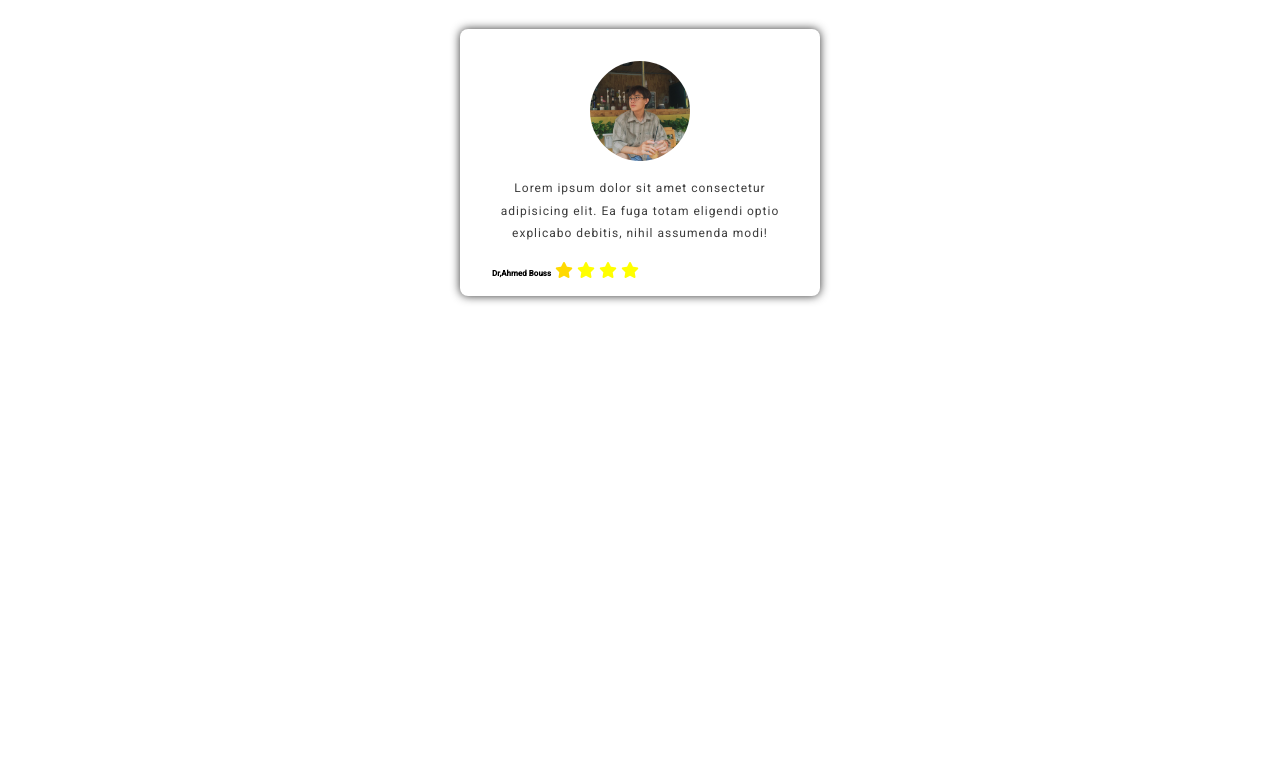
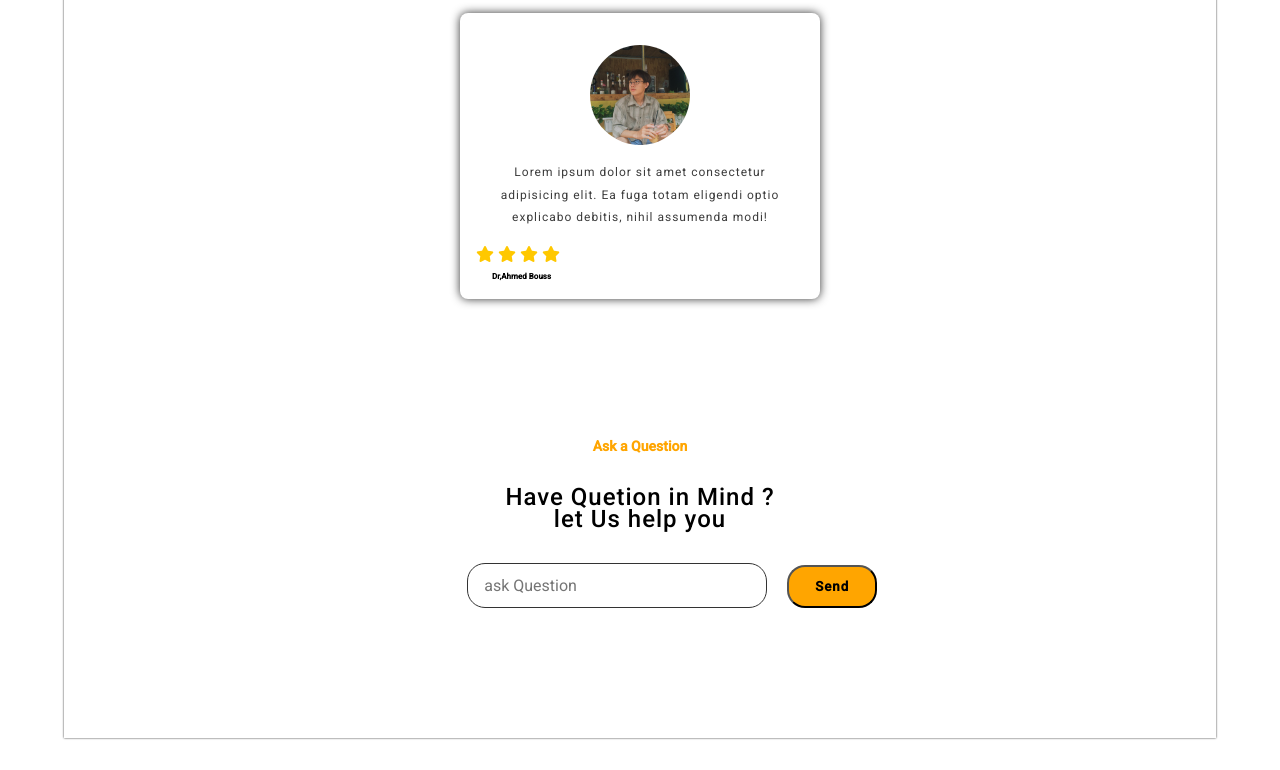
Before and after one commit to abdelhak-org/FoodLeferungApp, a plain HTML site: page index.html in a window 1280 px wide. Shown: the part 3415-4185 px from the top of the page. Before the commit the page ends 3743 px from the top, so only its background shows below. Drawn offline with Linux system fonts and the light colour scheme.

Commit message:
add some detail

```diff
--- a/index.html
+++ b/index.html
@@ -15,6 +15,7 @@
 </head>
 <body>
  <div class="container">
+  <!--  start  navbar -->
     <div class="navbar">
      <span class="logo"> Foodie </span>
      <ul >
@@ -25,8 +26,12 @@
         <li >  buy now </li>
         <li>   Booking Now </li>
      </ul>
+    </div>
 
-    </div>
+      <!-- end navbar -->
+      <!--  start intro section -->
+
+
     <section  class="introduction">
         <div class="intro-content">
         <h3> Your Favourite Food <br> Hot & Fresh<h3>
@@ -39,6 +44,10 @@
 
 
     </section>
+      <!-- end intro section -->
+      <!-- start contact section -->
+
+
     <section class="contact-section">
     <div class="opened">
         <i class="fa fa-home fa-2x" style="color:orange"></i>
@@ -56,6 +65,10 @@
         <span>Working Hours</span>
     </div>
     </section>
+
+      <!--end contact section  -->
+      <!-- start about section  -->
+
 
     <section class=" flex about ">
 
@@ -75,9 +88,10 @@
         </div>
         </div>
 
+    </section>
+          <!-- end about section  -->
 
-
-    </section>
+          <!--  start work section -->
     <section class="work">
         <div class="work-intro">
             <h6> work</h6>
@@ -105,8 +119,11 @@
                 </div>
         </div>
 
+    </section>
+        <!-- end work  -->
+        <!-- start menu -->
 
-    </section>
+
     <section class="menu">
         <div class="menu-header">
             <h6>Menu</h6>
@@ -198,11 +215,9 @@
           <button>Download More </button>
         </div>
 
-
-
-        </div>
-
     </section>
+       <!-- end menu section -->
+       <!--   -->
 
     <section class="testemonial">
 
@@ -214,20 +229,25 @@
     <div class="review">
       <img src="./assets/review1.jpg" alt="">
       <p>Lorem ipsum dolor sit amet consectetur adipisicing elit. Ea fuga totam eligendi optio explicabo debitis, nihil assumenda modi!</p>
-      <span> Dr,Ahmed Bouss</span>
-      <i class="fa-solid  fa-star" style="color:#ffd900"></i>
-      <i class="fa-solid  fa-star" style="color:yellow"></i>
-      <i class="fa-solid  fa-star" style="color:yellow"></i>
-      <i class="fa-solid  fa-star" style="color:yellow"></i>
+      <i class="fa-solid  fa-star" style="color:hsl(47, 100%, 50%)"></i>
+      <i class="fa-solid  fa-star" style="color:hsl(47, 100%, 50%)"></i>
+      <i class="fa-solid  fa-star" style="color:hsl(47, 100%, 50%)"></i>
+      <i class="fa-solid  fa-star" style="color:hsl(47, 100%, 50%)"></i>
+      <div>
+        <span  > Dr,Ahmed Bouss</span>
+      </div>
+    </div>
 
-
-
-
+    </section>
+    <section class="askus">
+      <h6>Ask a Question</h6>
+    <h2> Have Quetion in Mind ? <br> let Us help you </h2>
+    <input  type="text" placeholder="ask Question "/>
+    <button type="submit">Send</button>
 
     </div>
 
     </section>
-
 
 </div>
 
--- a/style.css
+++ b/style.css
@@ -24,6 +24,7 @@ html{
     overflow: hidden;
     margin: 0px auto;
     box-shadow: 0px 0px 2px #333;
+    margin-bottom: 32px;
 
 }
 
@@ -325,10 +326,6 @@ margin-bottom: 3rem;
 }
 
 
-
-
-
-
 /* end work section*/
 /* start menu section*/
 .container .menu {
@@ -478,10 +475,61 @@ margin-bottom: 3rem;
  color: #272727e6;
  text-align: center;
 
-
 }
 .testemonial .review span{
 font-size: 8px;
 font-weight: 600;
 margin-left: 16px;
+width: fit-content;
 }
+.testemonial .review i{
+    margin: auto;
+    width: fit-content;
+
+}
+.container .askus{
+    width: 100%;
+    height: 300px;
+}
+.container .askus h6{
+    color: orange;
+    font-size: 14px;
+    font-weight: 600;
+    text-align: center;
+    margin-bottom: 2rem;
+}
+
+.container .askus h2{
+    font-weight: 500;
+}
+.container .askus input {
+    margin: 16px;
+    min-width: 300px;
+    display: inline-block;
+    padding: 12px 16px;
+    border: 0.3px solid #333333;
+    font-size: 16px;
+    outline: none;
+    border-radius: 18px;
+    color: #272727d6;
+    margin-left: 35%;
+
+}
+.container .askus button{
+    padding: 12px 26px ;
+    background-color: orange;
+    border-radius: 18px;
+    font-weight: 600;
+    letter-spacing: 1px;
+}
+
+/* end ask Question section */
+/* start Footer section */
+ .footer {
+    width:100%;
+    min-height: 200px;
+    background-color: yellow;
+}
+
+
+/* end Footer section */
```
